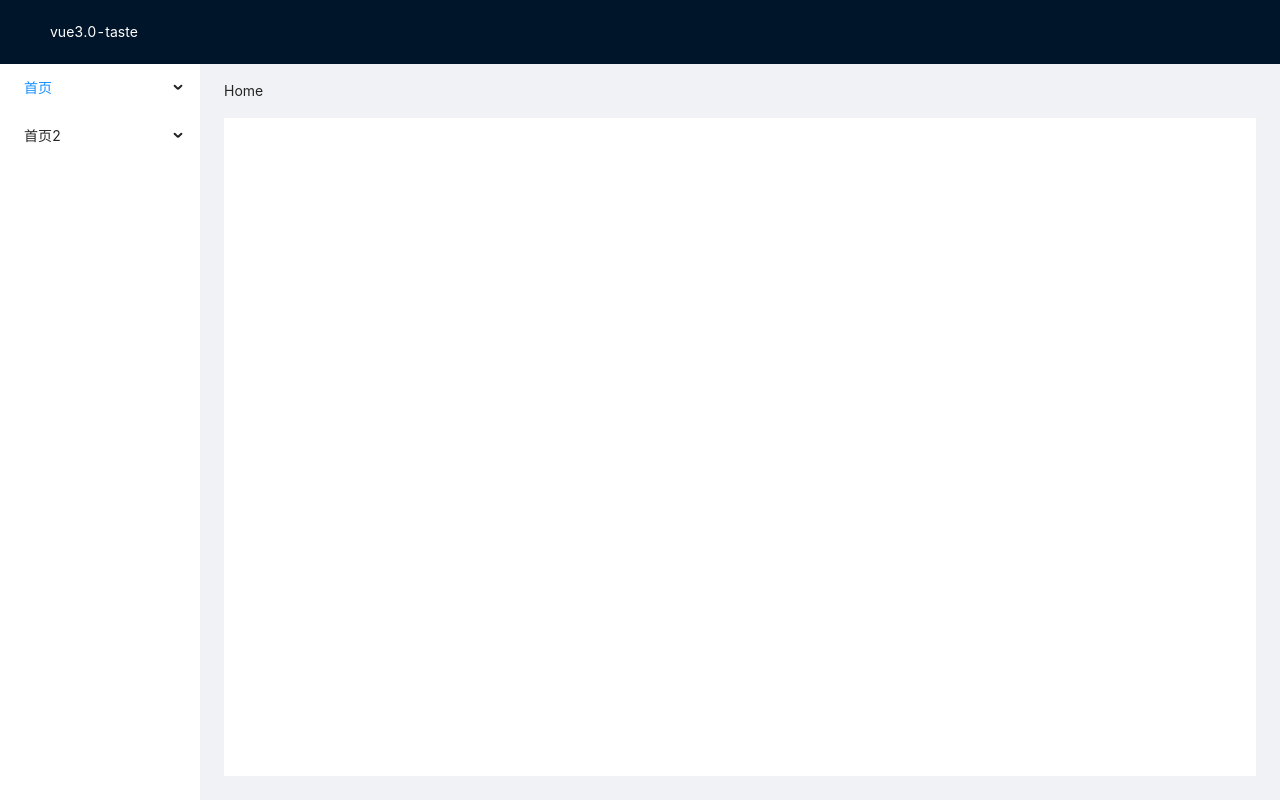
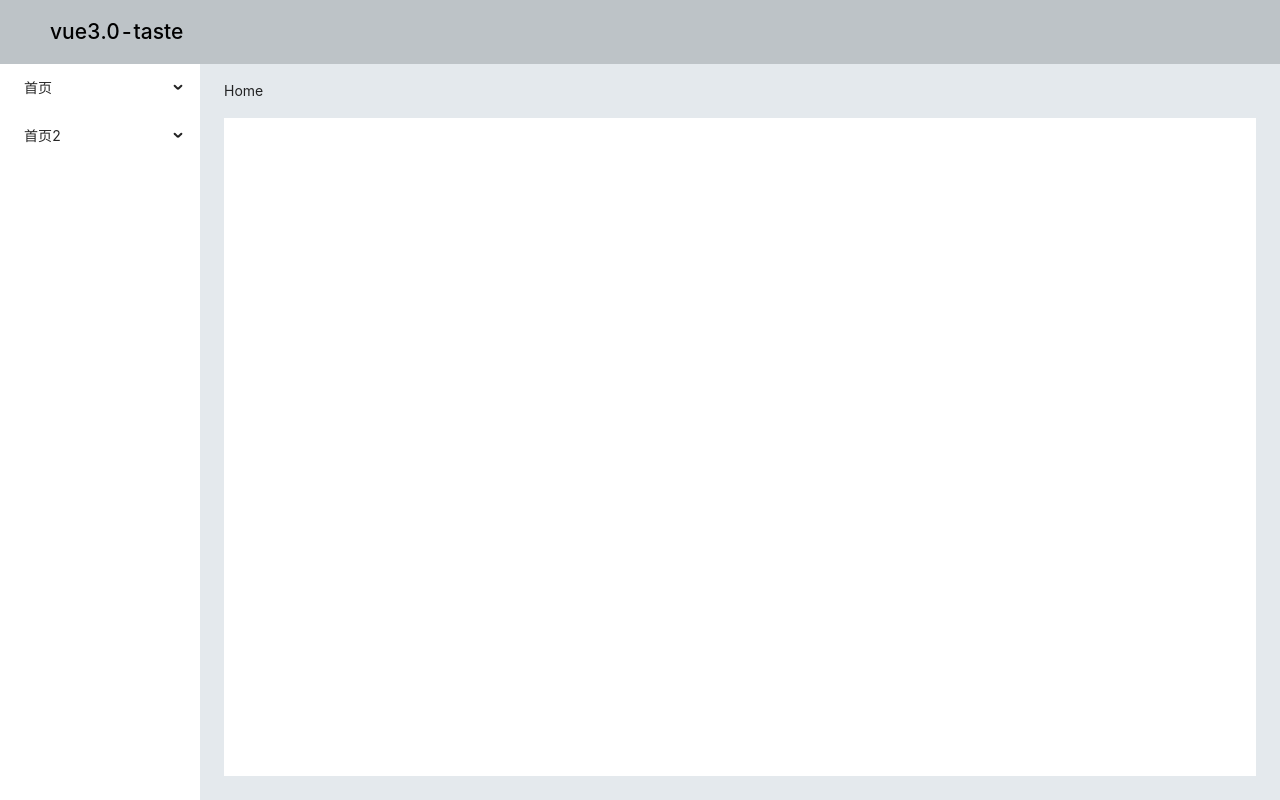
Before and after one commit to GuoYFnice/Vue3.0-Template, a Vue app: page /#/home in a window 1280 px wide. Built offline with nearby package versions, Linux system fonts and the light colour scheme.

Commit message:
css校验输入框类型

```diff
--- a/src/App.vue
+++ b/src/App.vue
@@ -7,3 +7,9 @@ export default {
   name: 'App'
 }
 </script>
+
+<style>
+html {
+  /* filter: invert(1) hue-rotate(180deg); */
+}
+</style>
--- a/src/composables/handleLogin.js
+++ b/src/composables/handleLogin.js
@@ -5,6 +5,7 @@ export default function handleLogin(form){
   const login = () => {
     if(form.username == 'admin' && form.password == '123456'){
       result.value = true
+      localStorage.setItem('userInfo',JSON.stringify(form))
     }else {
       result.value = false
     }
--- a/src/views/home/home.vue
+++ b/src/views/home/home.vue
@@ -1,11 +1,12 @@
 <template>
 <a-layout class="main">
   <a-layout-header class="header">
-    <div style="color: #fff">vue3.0-taste</div>
+    <h2 style="color: #000">vue3.0-taste</h2>
+    <a-switch v-model:checked="checked"/>
   </a-layout-header>
   <a-layout>
-    <a-layout-sider width="200" style="background: #fff">
-      <a-menu mode="inline" v-model:selectedKeys="selectedKeys2" v-model:openKeys="openKeys" :style="{ height: '100%', borderRight: 0 }">
+    <a-layout-sider width="200">
+      <a-menu mode="inline" :style="{ height: '100%', borderRight: 0 }">
         <a-sub-menu v-for="item in menus" :key='item.name'>
           <template v-slot:title>
             <span>{{item.name}}</span>
@@ -14,7 +15,7 @@
         </a-sub-menu>
       </a-menu>
     </a-layout-sider>
-    <a-layout style="padding: 0 24px 24px">
+    <a-layout style="padding: 0 24px 24px; background: #e4e9ed">
       <a-breadcrumb style="margin: 16px 0">
         <a-breadcrumb-item>Home</a-breadcrumb-item>
       </a-breadcrumb>
@@ -52,11 +53,8 @@ export default {
   components: {},
   data() {
     return {
-      selectedKeys1: ['2'],
-      selectedKeys2: ['1'],
-      collapsed: false,
-      openKeys: ['sub1'],
-      menus:menuList
+      menus:menuList,
+      checked: true,
     };
   },
   methods:{
@@ -67,8 +65,11 @@ export default {
 };
 </script>
 
-<style>
+<style lang="scss">
 .main {
   height: 100vh;
+  .header {
+    background: #bdc3c7;
+  }
 }
 </style>
```
Also changed, not shown: src/composables/localStorage.js (added, +7 -0 lines).
